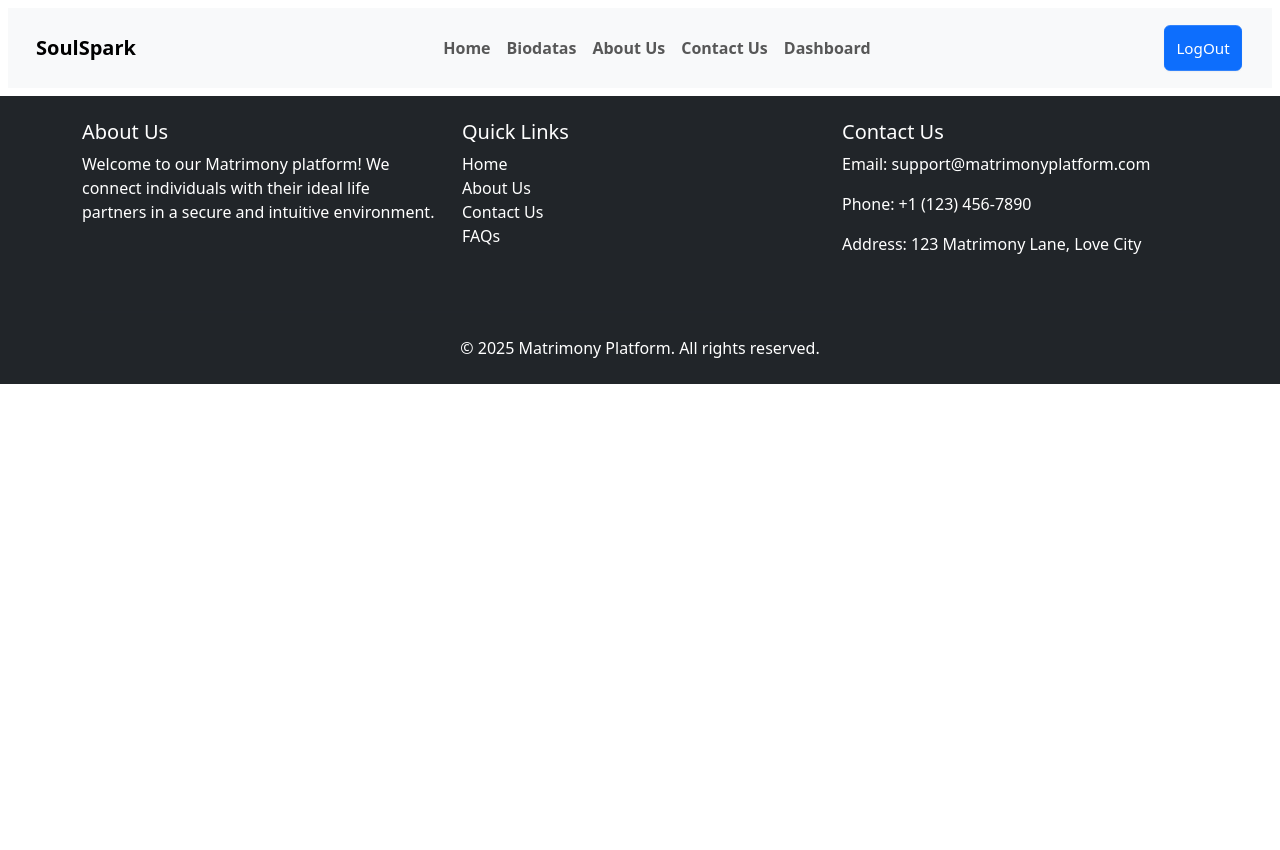
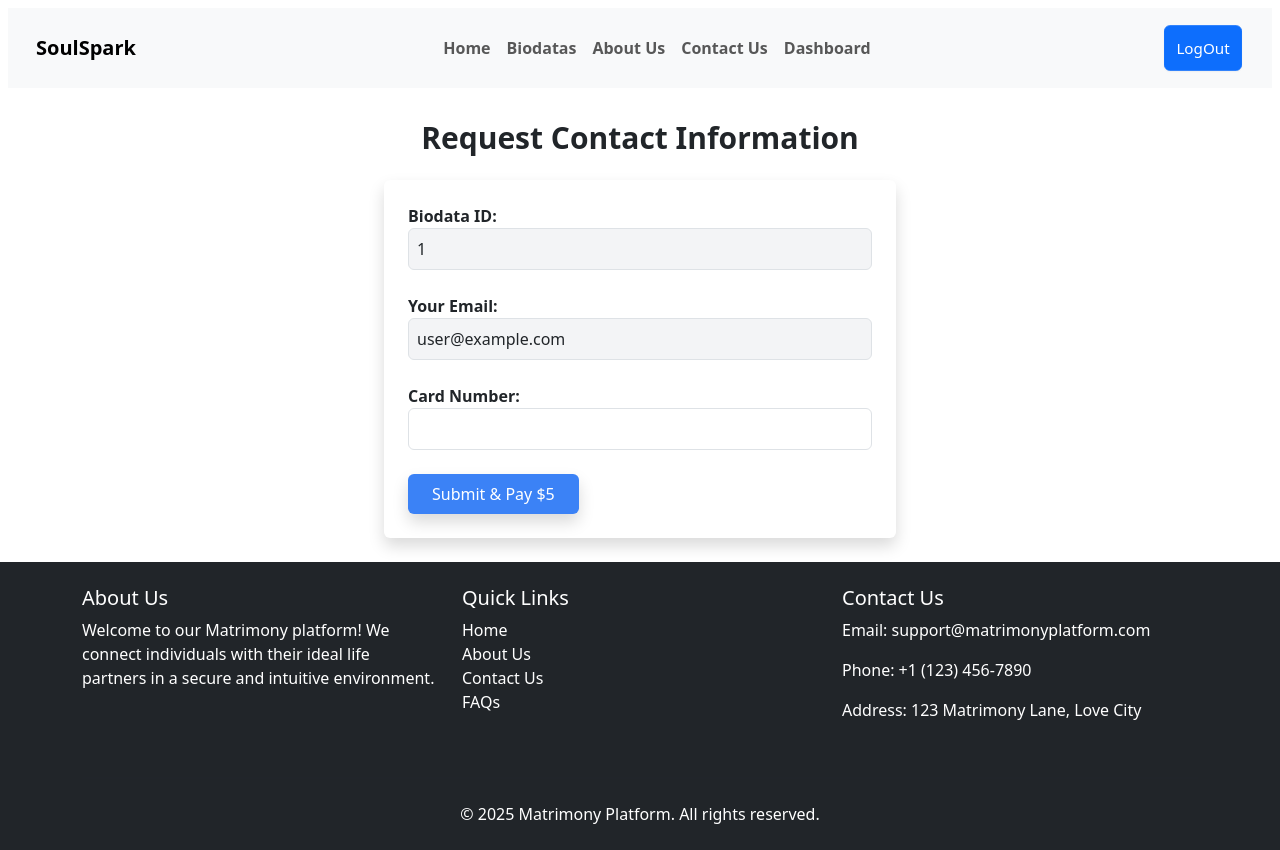
Before and after one commit to TasniaAhmedTisa/soulSpark, a React (Vite) app: page /checkout/1 in a window 1280 px wide. Before the commit the page ends 800 px from the top, so only its background shows below. Built offline with nearby package versions, Linux system fonts and the light colour scheme; no server answers; sample sign-in values are in the browser's storage.

Commit message:
checkout page added

```diff
--- a/src/Router.jsx
+++ b/src/Router.jsx
@@ -47,7 +47,7 @@ import NotFoundPage from "./components/NotFoundPage";
         },
         {
           path: '/checkout/:id',
-          element:<Checkout></Checkout>
+          element:<PrivateRoutes><Checkout></Checkout></PrivateRoutes>
         },
       ]
 
--- a/src/pages/Checkout/Checkout.jsx
+++ b/src/pages/Checkout/Checkout.jsx
@@ -1,11 +1,102 @@
-import React from 'react';
+import React, { useContext, useState } from "react";
+import { useParams } from "react-router-dom";
+import { AuthContext } from "../../provider/AuthProvider";
+import Swal from "sweetalert2";
 
 const Checkout = () => {
-    return (
-        <div>
+  const { id } = useParams(); // biodataId from the route
+  const { user } = useContext(AuthContext); // Get the authenticated user's info
+  const [paymentDetails, setPaymentDetails] = useState({ cardNumber: "" });
 
+  const handleInputChange = (e) => {
+    const { name, value } = e.target;
+    setPaymentDetails({ ...paymentDetails, [name]: value });
+  };
+
+  const handleSubmit = async (e) => {
+    e.preventDefault();
+
+    const requestPayload = {
+      biodataId: id,
+      userEmail: user.email,
+      cardNumber: paymentDetails.cardNumber,
+      paymentAmount: 5,
+    };
+
+    try {
+      const response = await fetch("http://localhost:5000/contact-requests", {
+        method: "POST",
+        headers: { "Content-Type": "application/json" },
+        body: JSON.stringify(requestPayload),
+      });
+      const result = await response.json();
+
+      if (response.ok) {
+        Swal.fire({
+            title:" Contact information request submitted successfully!",
+            width: 600,
+            padding: "3em",
+            color: "#716add",
+            background: "#fff url(/images/trees.png)",
+            backdrop: `
+              rgba(0,0,123,0.4)
+              url("/images/nyan-cat.gif")
+              left top
+              no-repeat
+            `
+          });
+       } else {
+        console.error(result.message);
+        alert("Failed to submit the contact information request.");
+      }
+    } catch (error) {
+      console.error("Error submitting the request:", error);
+      alert("An error occurred. Please try again.");
+    }
+  };
+
+  return (
+    <div className="container mx-auto py-6">
+      <h1 className="text-3xl font-bold text-center mb-6">Request Contact Information</h1>
+      <form onSubmit={handleSubmit} className="max-w-lg mx-auto bg-white p-6 shadow rounded">
+        <div className="mb-4">
+          <label className="block font-semibold">Biodata ID:</label>
+          <input
+            type="text"
+            value={id}
+            readOnly
+            className="w-full p-2 border rounded bg-gray-100"
+          />
         </div>
-    );
+        <div className="mb-4">
+          <label className="block font-semibold">Your Email:</label>
+          <input
+            type="text"
+            value={user.email}
+            readOnly
+            className="w-full p-2 border rounded bg-gray-100"
+          />
+        </div>
+        <div className="mb-4">
+          <label className="block font-semibold">Card Number:</label>
+          <input
+            type="text"
+            name="cardNumber"
+            value={paymentDetails.cardNumber}
+            onChange={handleInputChange}
+            required
+            className="w-full p-2 border rounded"
+          />
+        </div>
+        <button
+          type="submit"
+          className="bg-blue-500 text-white py-2 px-4 rounded shadow hover:bg-blue-600"
+        >
+          Submit & Pay $5
+        </button>
+      </form>
+    </div>
+  );
 };
 
 export default Checkout;
--- a/src/pages/details/Details.jsx
+++ b/src/pages/details/Details.jsx
@@ -37,9 +37,9 @@ const Details = () => {
     <div className="container mx-auto py-6">
       <h1 className="text-3xl font-bold text-center mb-4">{biodata.name}'s Biodata</h1>
 
-      <div className="flex flex-col lg:flex-row gap-6">
+      <div className="flex flex-col lg:flex-row gap-6 justify-center mx-auto">
         {/* Biodata Details */}
-        <div className="w-full lg:w-3/4 p-4 bg-white shadow-md rounded-md">
+        <div className="w-full lg:w-3/4 p-4 bg-white shadow-md rounded-md ">
           <p><strong>Age:</strong> {biodata.age}</p>
           <p><strong>Type:</strong> {biodata.biodataType}</p>
           <p><strong>Division:</strong> {biodata.permanentDivision}</p>
@@ -52,10 +52,7 @@ const Details = () => {
           ) : (
             <p className="text-red-500 italic">Contact information is visible only to premium members.</p>
           )}
-        </div>
-
-        {/* Actions */}
-        <div className="w-full lg:w-1/4 flex flex-col gap-4">
+          <div className="w-full lg:w-1/4 flex flex-col gap-4">
           <button
             className="bg-blue-500 text-white py-2 px-4 rounded shadow-md hover:bg-blue-600"
             onClick={handleAddToFavorites}
@@ -71,6 +68,10 @@ const Details = () => {
             </button>
           )}
         </div>
+        </div>
+
+        {/* Actions */}
+
       </div>
 
       {/* Similar Biodatas */}
```
